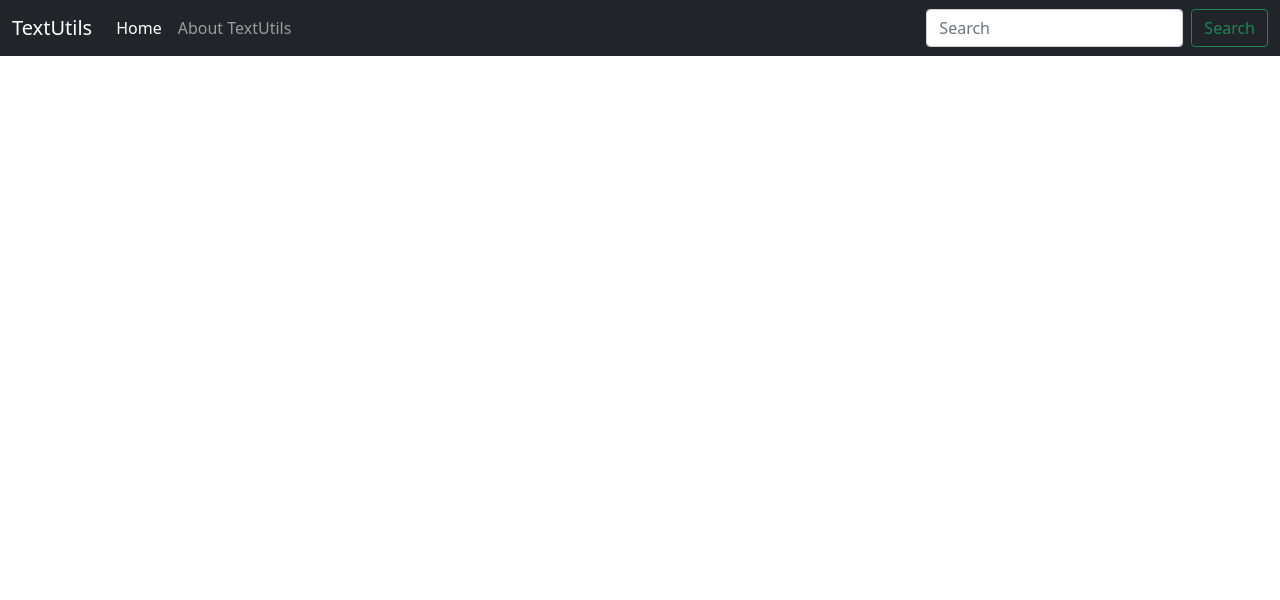
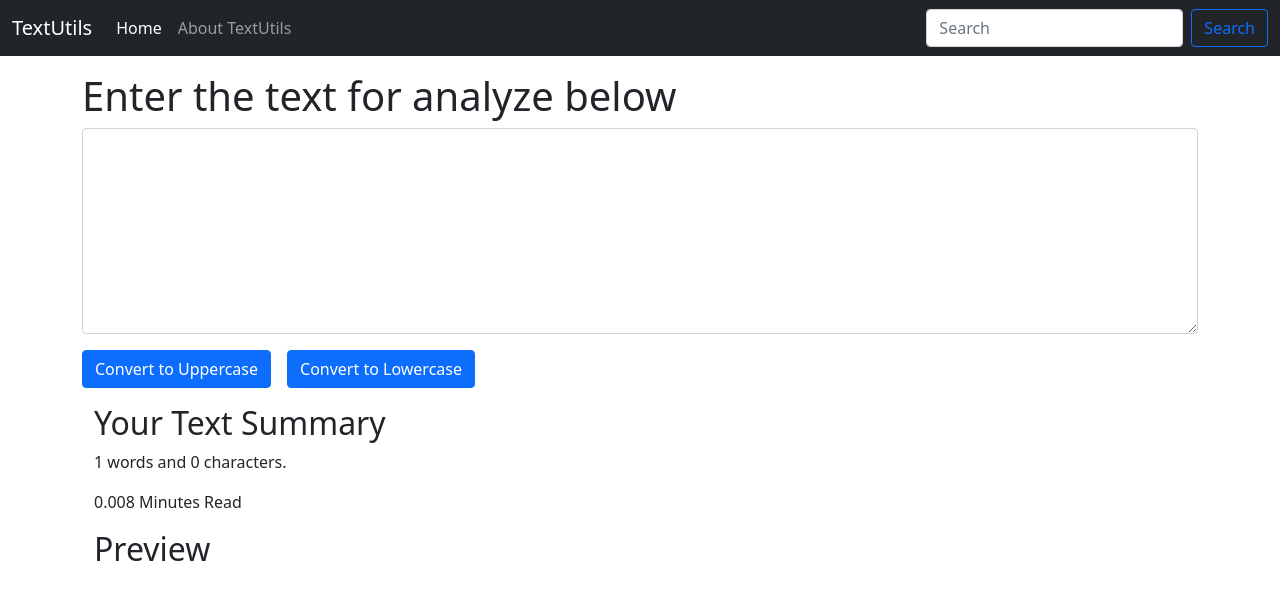
Before and after one commit to Ashish1708os/react-textUtils-website, a React (Create React App) app: page / in a window 1280 px wide. Shown: the top 600 px of the page. Built offline with nearby package versions, Linux system fonts and the light colour scheme.

Commit message:
video 8 textUtils form component created

```diff
--- a/src/App.js
+++ b/src/App.js
@@ -1,12 +1,16 @@
 // import logo from "./logo.svg";
 import "./App.css";
 import Navbar from "./components/Navbar";
+import TextForm from "./components/TextForm";
 
 function App() {
   return (
     <>
       <Navbar title="TextUtils" aboutText="About TextUtils" />
       {/* <Navbar title="TextUtils" /> */}
+      <div className="container my-3">
+        <TextForm heading="Enter the text for analyze below" />
+      </div>
     </>
   );
 }
--- a/src/components/Navbar.js
+++ b/src/components/Navbar.js
@@ -40,7 +40,7 @@
                 placeholder="Search"
                 aria-label="Search"
               />
-              <button className="btn btn-outline-success" type="submit">
+              <button className="btn btn-outline-primary" type="submit">
                 Search
               </button>
             </form>
--- /dev/null
+++ b/src/components/TextForm.js
@@ -0,0 +1,57 @@
+import React, { useState } from "react";
+
+export default function TextForm(props) {
+  const handleUpClick = () => {
+    // console.log("upper Case was clicked", text);
+    let newtext = text.toUpperCase();
+    setText(newtext);
+  };
+
+  const handleLoClick = () => {
+    // console.log("upper Case was clicked", text);
+    let newtext = text.toLowerCase();
+    setText(newtext);
+  };
+
+  const handleOnChange = (event) => {
+    // console.log("Handle on change was fired");
+    setText(event.target.value);
+    // console.log(text);
+  };
+
+  const [text, setText] = useState("");
+  // text = "new state"; // Wrong Way to change the state
+  // setText("new state"); // Correct Way to change the state but not working here
+  return (
+    <>
+      <div className="Container">
+        <h1>{props.heading}</h1>
+        <div className="mb-3">
+          <textarea
+            className="form-control"
+            id="myBox"
+            rows="8"
+            value={text}
+            onChange={handleOnChange}
+            placeholder={text}
+          ></textarea>
+        </div>
+        <button className="btn btn-primary" onClick={handleUpClick}>
+          Convert to Uppercase
+        </button>
+        <button className="btn btn-primary mx-3" onClick={handleLoClick}>
+          Convert to Lowercase
+        </button>
+      </div>
+      <div className="container my-3">
+        <h2>Your Text Summary</h2>
+        <p>
+          {text.split(" ").length} words and {text.length} characters.
+        </p>
+        <p>{0.008 * text.split(" ").length} Minutes Read</p>
+        <h2>Preview</h2>
+        <p>{text}</p>
+      </div>
+    </>
+  );
+}
```
